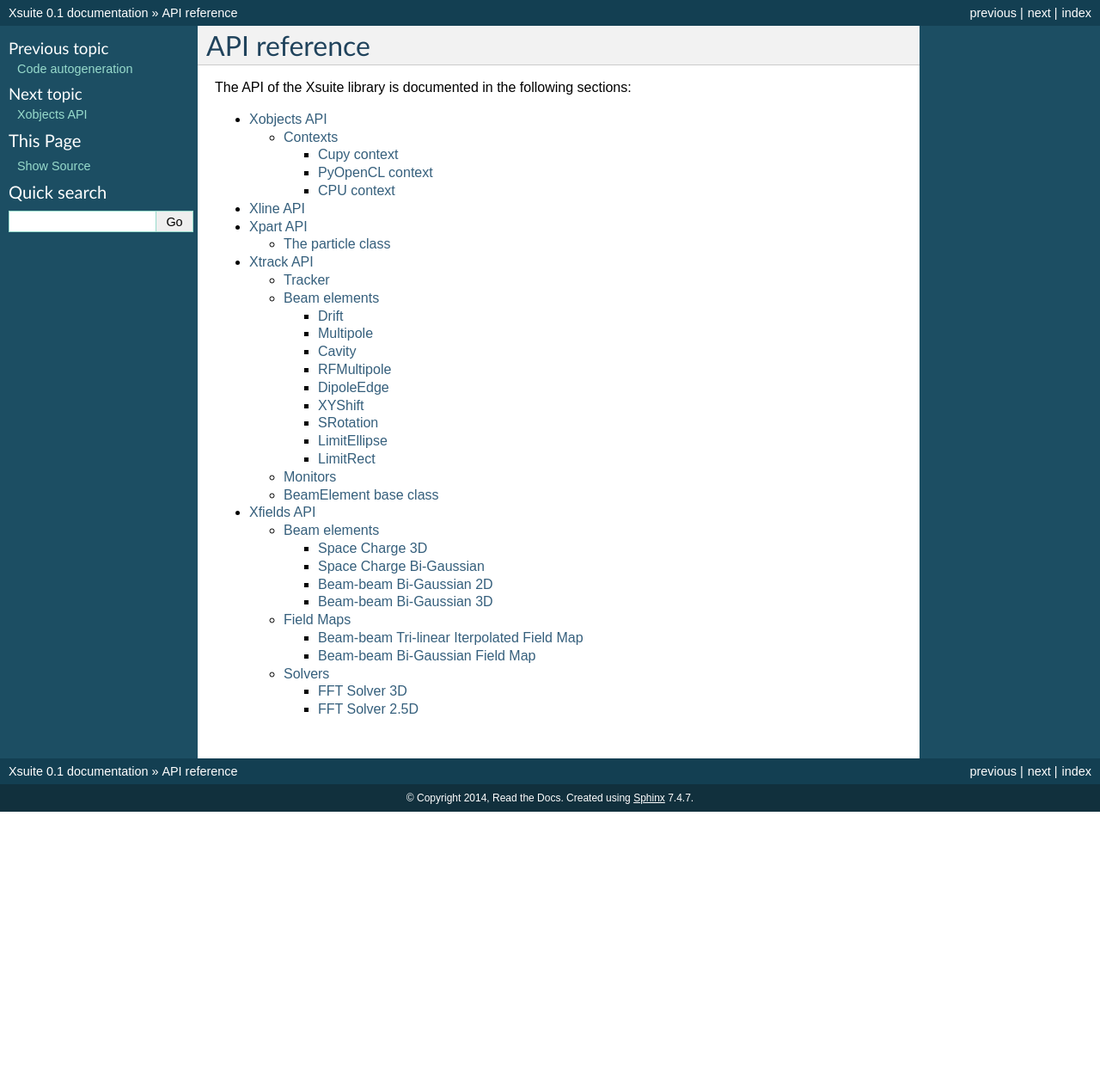
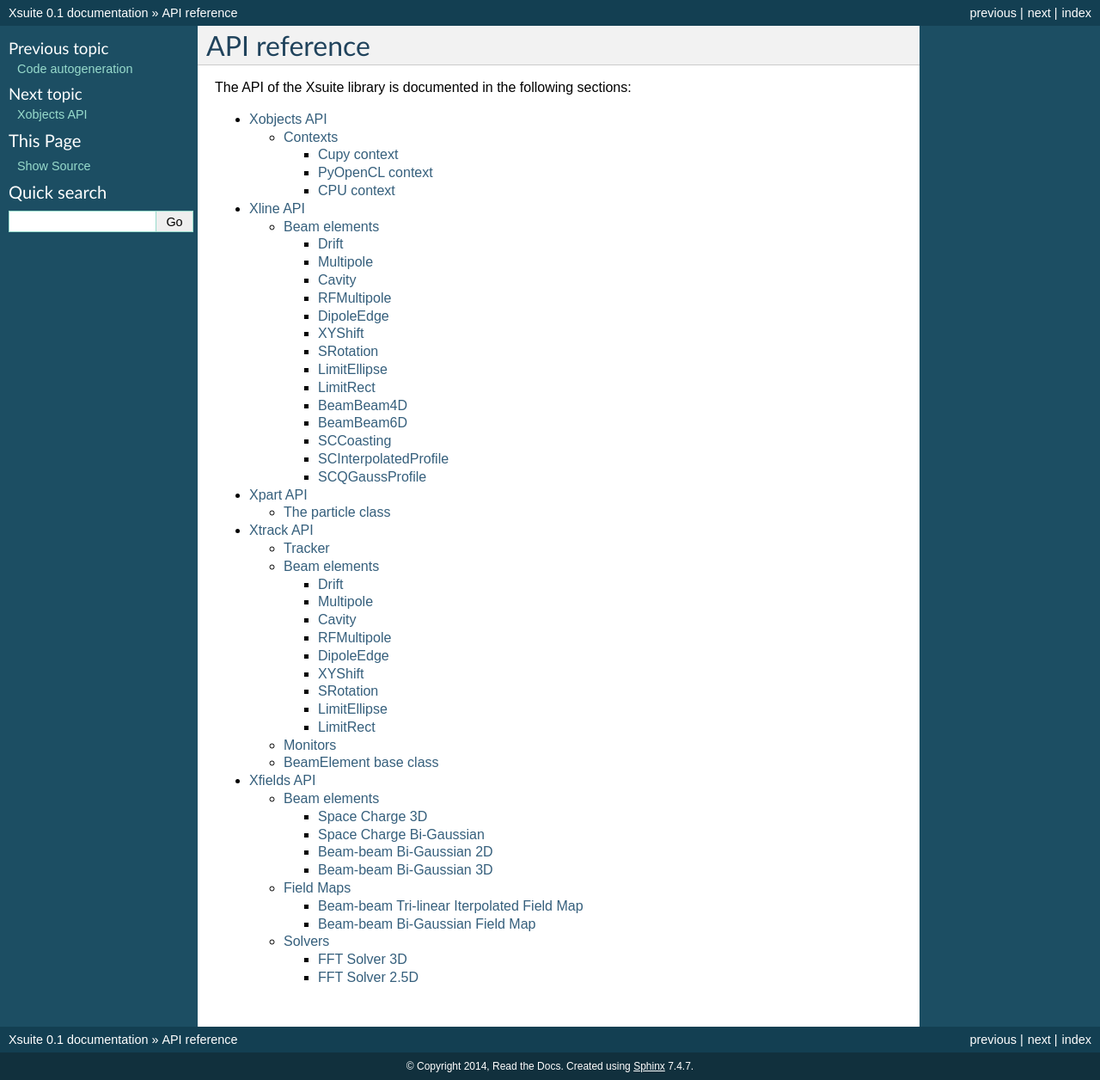
Before and after one commit to xsuite/xsuite, a Sphinx documentation site: the page built from docs/apireference.rst, in a window 1280 px wide. Shown: the whole page at 86% size. Built offline with Sphinx 7.4.7, drawn with Linux system fonts in a browser that asks for light colours; before the commit the page ends 944 px from its top, so only the background shows below that; some of the changed lines change nothing that is shown.

Commit message:
Quick push

```diff
--- a/docs/apixline.rst
+++ b/docs/apixline.rst
@@ -1,3 +1,137 @@
 ==========
 Xline API
 ==========
+
+Beam elements
+=============
+
+Drift
+-----
+
+.. autoclass:: xline.Drift
+    :members:
+    :undoc-members:
+    :member-order: bysource
+    :show-inheritance:
+
+Multipole
+---------
+
+.. autoclass:: xline.Multipole
+    :members:
+    :undoc-members:
+    :member-order: bysource
+    :show-inheritance:
+
+Cavity
+------
+
+.. autoclass:: xline.Cavity
+    :members:
+    :undoc-members:
+    :member-order: bysource
+    :show-inheritance:
+
+RFMultipole
+-----------
+
+.. autoclass:: xline.RFMultipole
+    :members:
+    :undoc-members:
+    :member-order: bysource
+    :show-inheritance:
+
+DipoleEdge
+----------
+
+.. autoclass:: xline.DipoleEdge
+    :members:
+    :undoc-members:
+    :member-order: bysource
+    :show-inheritance:
+
+
+XYShift
+-------
+
+.. autoclass:: xline.XYShift
+    :members:
+    :undoc-members:
+    :member-order: bysource
+    :show-inheritance:
+
+SRotation
+----------
+
+.. autoclass:: xline.SRotation
+    :members:
+    :undoc-members:
+    :member-order: bysource
+    :show-inheritance:
+
+
+LimitEllipse
+------------
+
+.. autoclass:: xline.LimitEllipse
+    :members:
+    :undoc-members:
+    :member-order: bysource
+    :show-inheritance:
+
+LimitRect
+---------
+
+.. autoclass:: xline.LimitRect
+    :members:
+    :undoc-members:
+    :member-order: bysource
+    :show-inheritance:
+
+BeamBeam4D
+----------
+
+.. autoclass:: xline.BeamBeam4D
+    :members:
+    :undoc-members:
+    :member-order: bysource
+    :show-inheritance:
+
+
+BeamBeam6D
+----------
+
+.. autoclass:: xline.BeamBeam6D
+    :members:
+    :undoc-members:
+    :member-order: bysource
+    :show-inheritance:
+
+SCCoasting
+----------
+
+.. autoclass:: xline.SCCoasting
+    :members:
+    :undoc-members:
+    :member-order: bysource
+    :show-inheritance:
+
+
+SCInterpolatedProfile
+---------------------
+
+.. autoclass:: xline.SCInterpolatedProfile
+    :members:
+    :undoc-members:
+    :member-order: bysource
+    :show-inheritance:
+
+
+SCQGaussProfile
+---------------
+
+.. autoclass:: xline.SCQGaussProfile
+    :members:
+    :undoc-members:
+    :member-order: bysource
+    :show-inheritance:
```
Also changed, not shown: 2 other files.
